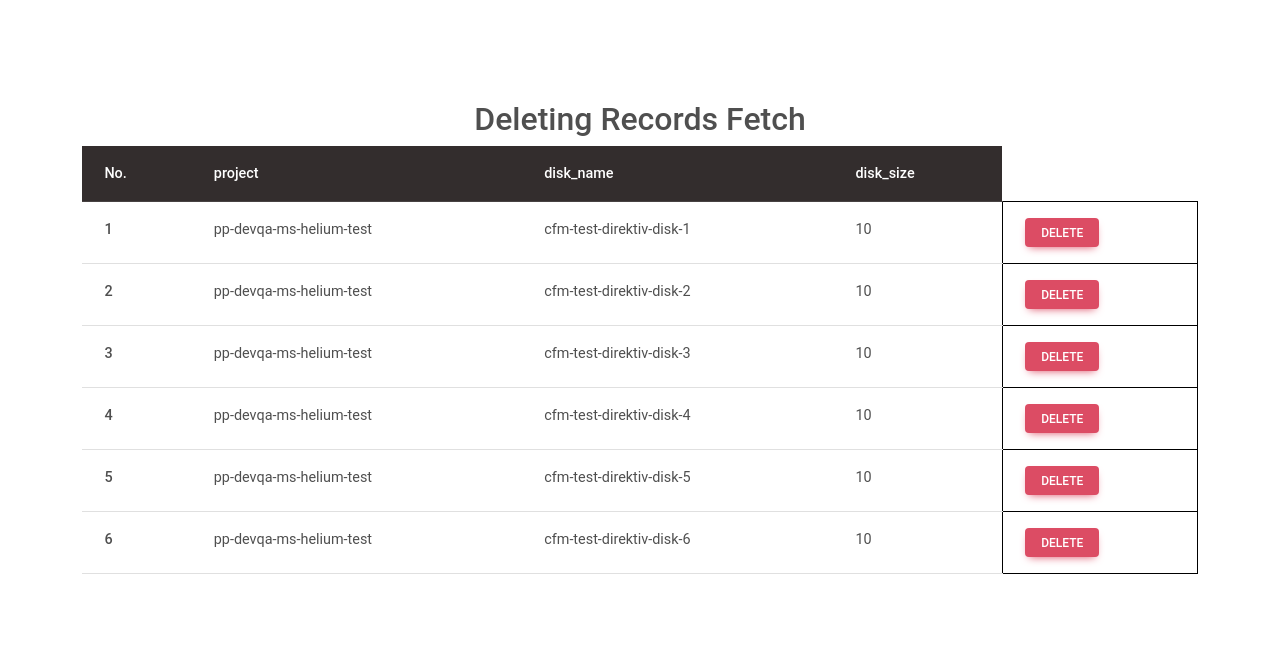
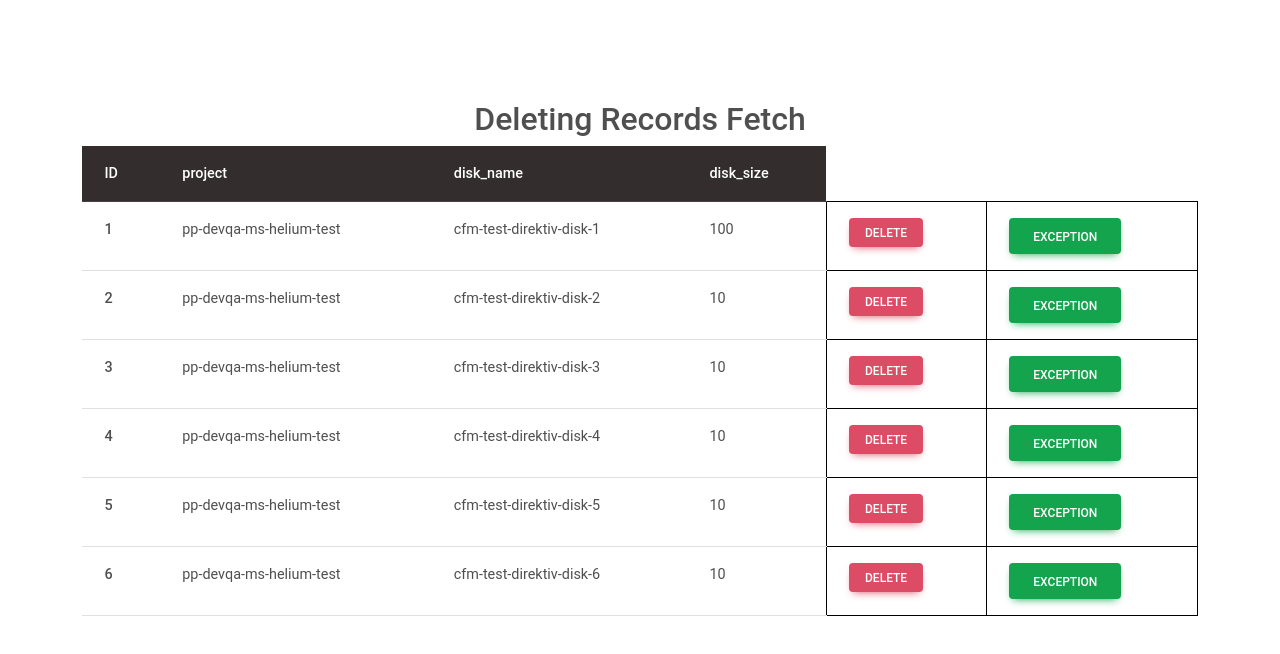
Before and after one commit to NitikaSurendran123/DrectoryDeleteProject, a React (Create React App) app: page / in a window 1280 px wide. Shown: the top 654 px of the page. Built offline with nearby package versions, Linux system fonts and the light colour scheme; data requests are answered from the project's data file.

Commit message:
all files

```diff
--- a/db.json
+++ b/db.json
@@ -1,14 +1,16 @@
 {
   "disks": [
     {
+      "id": "1",
       "project": "pp-devqa-ms-helium-test",
       "disk_name": "cfm-test-direktiv-disk-1",
-      "disk_size": "10",
+      "disk_size": "100",
       "response_required_by_date": "19-Oct-22",
       "deletion_date": "21-Oct-22",
       "snapshot_expiration_date": "20-Nov-22"
     },
     {
+      "id": "2",
       "project": "pp-devqa-ms-helium-test",
       "disk_name": "cfm-test-direktiv-disk-2",
       "disk_size": "10",
@@ -17,6 +19,7 @@
       "snapshot_expiration_date": "20-Nov-22"
     },
     {
+      "id": "3",
       "project": "pp-devqa-ms-helium-test",
       "disk_name": "cfm-test-direktiv-disk-3",
       "disk_size": "10",
@@ -25,6 +28,7 @@
       "snapshot_expiration_date": "20-Dec-22"
     },
     {
+      "id": "4",
       "project": "pp-devqa-ms-helium-test",
       "disk_name": "cfm-test-direktiv-disk-4",
       "disk_size": "10",
@@ -33,6 +37,7 @@
       "snapshot_expiration_date": "20-Dec-22"
     },
     {
+      "id": "5",
       "project": "pp-devqa-ms-helium-test",
       "disk_name": "cfm-test-direktiv-disk-5",
       "disk_size": "10",
@@ -41,6 +46,7 @@
       "snapshot_expiration_date": "19-Jan-23"
     },
     {
+      "id": "6",
       "project": "pp-devqa-ms-helium-test",
       "disk_name": "cfm-test-direktiv-disk-6",
       "disk_size": "10",
--- a/src/App.js
+++ b/src/App.js
@@ -1,4 +1,4 @@
-import React,{useState, useEffect} from 'react';
+import React, { useState, useEffect, useRef } from 'react';
 import axios, { Axios } from 'axios';
 import './App.css'
 import api from './api/projects';
@@ -6,40 +6,119 @@ import { MDBTable, MDBTableHead, MDBTableBody, MDBRow, MDBCol, MDBContainer } fr
 
 import "mdb-react-ui-kit/dist/css/mdb.min.css";
 
-function App(){
-    const[data, setData] = useState([]);
+
+
+function App() {
+  const action = useRef(null);
+   const [comments, setComments] = useState([]);
+   const [loading, setLoading] = useState(true);
+   const [error, setError] = useState(null);
+  const [data, setData] = useState([]);
+
+
+
+
+  //fetch data
+  const loadUserData = async () => {
+    console.log("loadUsr")
+
+    return await axios.get("http://localhost:3000/disks")
+     // .then((response) => setData(response.data))
+      .then((res) => {
+        setData(res.data)
+
+
+    })
+      .catch((err) => console.log(err));
+  };
+  console.log("data", data)
 
   useEffect(() => {
     loadUserData();
   }, []);
-    //fetch data
-    const loadUserData = async()=> {
-       return await api.get("/disks")
-       .then((response) => setData(response.data))
-       .catch((err) => console.log(err));
-    };
-    console.log("data", data)
-
-    const handleDelete = async (item)=> {
-
-     await api.delete(`/disks/item`);
 
 
 
 
-    }
+//   const handleDelete = async (disk_name) => {
+// console.log('disk_name',disk_name)
+//     await axios.delete(`http://localhost:3000/disks/${disk_name}`)
+
+//     .then(() => {
+//       loadUserData()
+//       window.location.reload();
+//   })
+
+
+
+
+//   };
+  // const handleException = async (id) => {
+  //   // console.log('id',id)
+  //   //     await axios.get("http://localhost:3000/disks")
+
+  //   //     .then(() => {
+  //   //       loadUserData()
+  //   //       window.location.reload();
+  //   //   })
+  //   fetch('https://myapi.com',
+  //   { method: 'POST',
+  //    headers: { accept: 'application/json',
+  //    body: JSON.stringify({ message: 'Hello World!' })
+  //   } })
+
+
+
+  //     };
+
+  const url = `http://192.168.2.158/api/namespaces/nitikaone/tree/nitikatwo?op=wait` ;
+
+
+  // function postJourney(data) {
+
+
+  //   return fetch(
+  //     url,
+  //     {
+  //       method:'GET',
+
+  //     })
+  //     .then(response => response.json())
+
+
+  // }
+ const  actionButton = () => {
+
+
+    if(action =="DELETE" || "EXCEPTION")
+    fetch(url, {
+        method: 'POST',
+        headers: new Headers(),
+        body: JSON.stringify({ body: "DELETE" })
+    }).then((res) => res.json())
+        .then((data) => console.log(data))
+        .catch((err) => console.log(err))
+};
+ useEffect(() => {
+    setLoading(false);
+    loadUserData();
+  }, []);
+
+
+
+
 
   return (
     <MDBContainer>
-      <div style = {{marginTop: "100px"}}>
-      <h2 className= "text-center"> Deleting Records Fetch </h2>
+      <div style={{ marginTop: "100px" }}>
+        <h2 className="text-center"> Deleting Records Fetch </h2>
 
         <MDBRow>
-        <MDBCol size ="12">
+          <MDBCol size="12">
             <MDBTable>
               <MDBTableHead dark>
                 <tr>
-              <th scope="col"> No. </th>
+                  <th scope="col"> ID </th>
                   <th scope="col"> project</th>
                   <th scope="col"> disk_name</th>
                   <th scope="col"> disk_size</th>
@@ -47,20 +126,21 @@ function App(){
 
               </MDBTableHead>
               {data.length === 0 ? (
-              <MDBTableBody className= "align-center mb-0">
+                <MDBTableBody className="align-center mb-0">
                   <tr>
-                  <td colSpan = {8} className="text-center mb-0">No Data Found</td>
+                    <td colSpan={8} className="text-center mb-0">No Data Found</td>
                   </tr>
                 </MDBTableBody>
-            ):(
-              data.map((item, index)=> (
-                <MDBTableBody key={index}>
+              ) : (
+                data.map((item, id) => (
+                  <MDBTableBody key={id}>
                     <tr>
-                    <th scope = "row"> {index+1}</th>
+                      <th scope="row"> {id + 1}</th>
                       <td>{item.project}</td>
                       <td>{item.disk_name}</td>
                       <td>{item.disk_size}</td>
-                    <td style={{border: '1px solid black'}}> <button onClick={() => handleDelete(index)} className= "btn btn-danger btn-sm"> DELETE</button></td>
+                      <td style={{ border: '1px solid black' }}> <button onClick={() => {actionButton(data);}} className="btn btn-danger btn-sm"> DELETE</button></td>
+                      <td style={{ border: '1px solid black' }}> <button onClick={() => {actionButton(data);}} className="btn btn-success"> EXCEPTION</button></td>
                     </tr>
 
 
```
Lines whose indentation alone changed are shown as unchanged.
